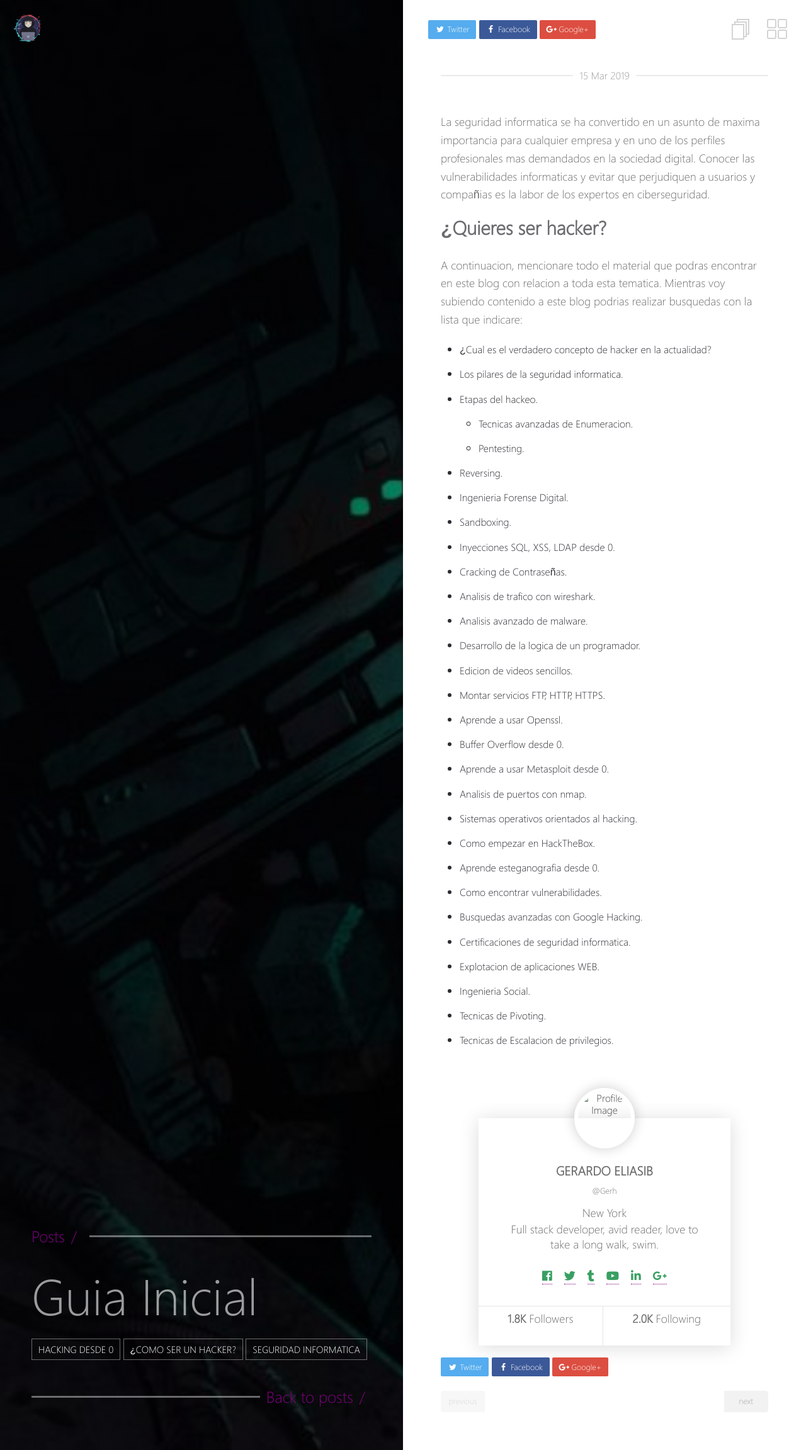
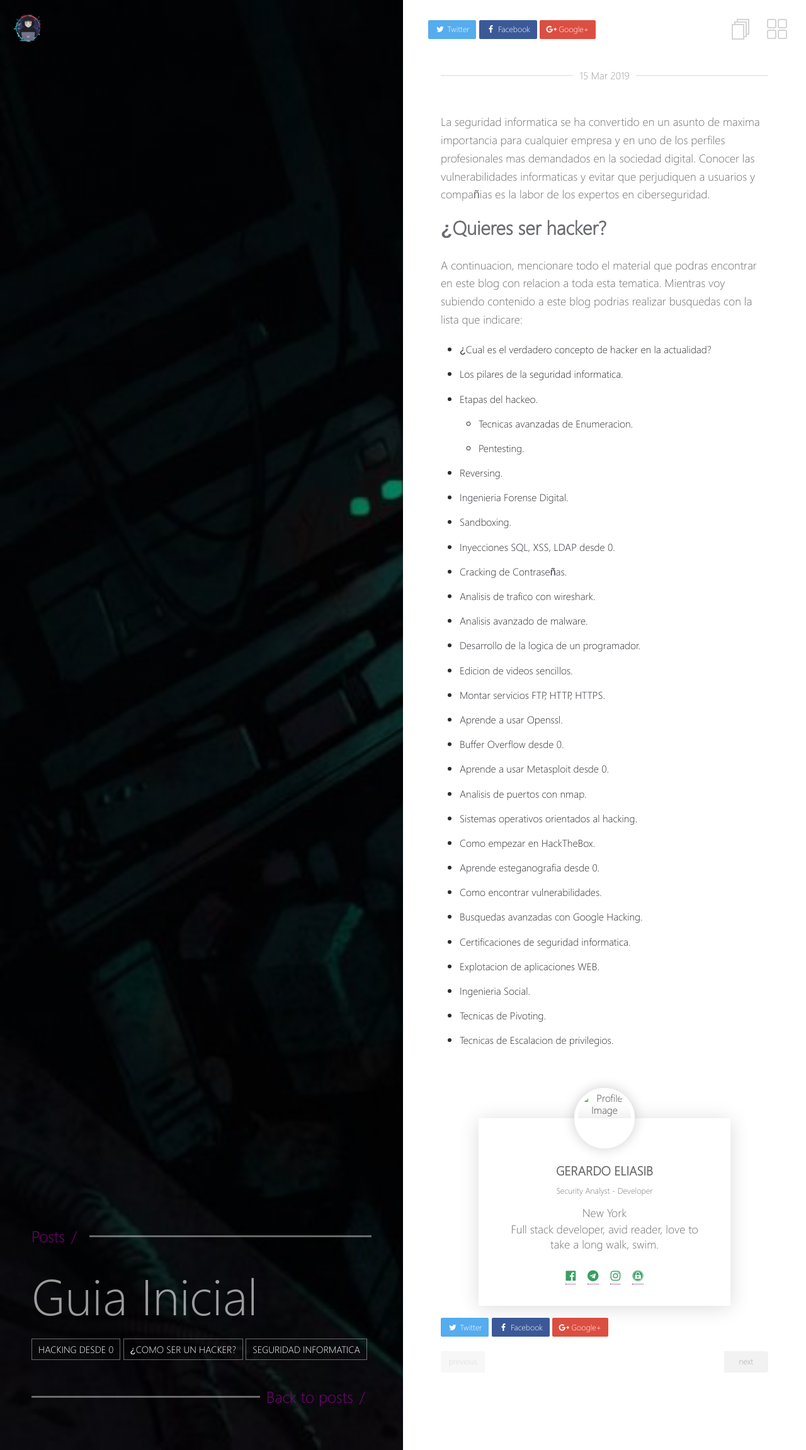
Before and after one commit to HackingProfessional/Security, a Jekyll site: the page built from _posts/2019-03-15-Guia-Inicial.md, in a window 1280 px wide. Shown: the whole page at 63% size. Built offline with Jekyll 4.4.1, drawn with Linux system fonts in a browser that asks for light colours; nearby versions of some CDN libraries.

Commit message:
Update signature.html

```diff
--- a/_includes/signature.html
+++ b/_includes/signature.html
@@ -4,24 +4,14 @@
         </div>
         <div class="card-body">
             <p class="full-name">Gerardo Eliasib</p>
-            <p class="username">@Gerh</p>
+            <p class="username">Security Analyst - Developer</p>
             <p class="city">New York</p>
             <p class="desc">Full stack developer, avid reader, love to take a long walk, swim.</p>
             <p>
                 <a href="#" class="social-icon facebook"><i class="fab fa-facebook-f"></i></a>
-                <a href="#" class="social-icon twitter"><i class="fab fa-twitter"></i></a>
-                <a href="#" class="social-icon tumblr"><i class="fab fa-tumblr"></i></a>
-                <a href="#" class="social-icon youtube"><i class="fab fa-youtube"></i></a>
-                <a href="#" class="social-icon linkedin"><i class="fab fa-linkedin"></i></a>
-                <a href="#" class="social-icon google-plus"><i class="fab fa-google-plus"></i></a>
+                <a href="#" class="social-icon telegram"><i class="fab fa-telegram"></i></a>
+                <a href="#" class="social-icon instagram"><i class="fab fa-instagram"></i></a>
+                <a href="#" class="social-icon expeditedssl"><i class="fab fa-expeditedssl"></i></a>
             </p>
         </div>
-        <div class="card-footer">
-            <div class="col vr">
-                <p><span class="count">1.8K</span> Followers</p>
-            </div>
-            <div class="col">
-                <p><span class="count">2.0K</span> Following</p>
-            </div>
-        </div>
     </div>
```
